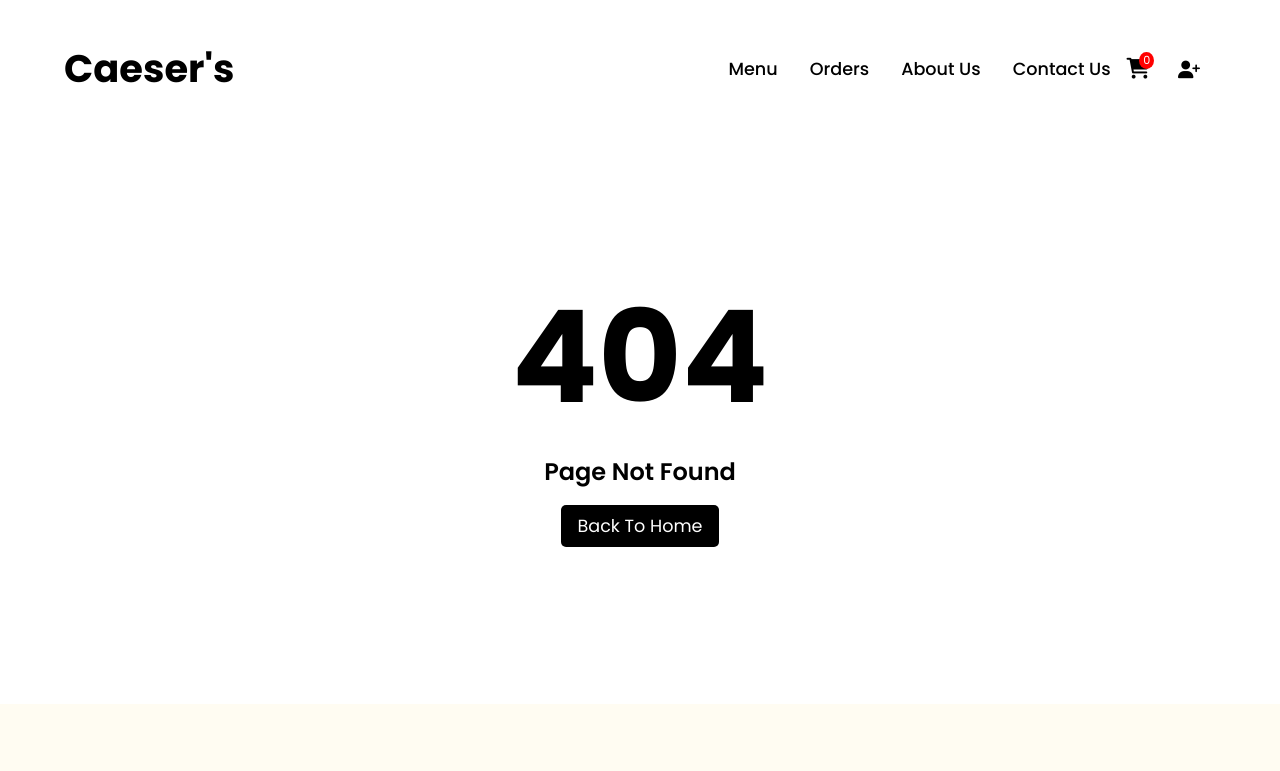
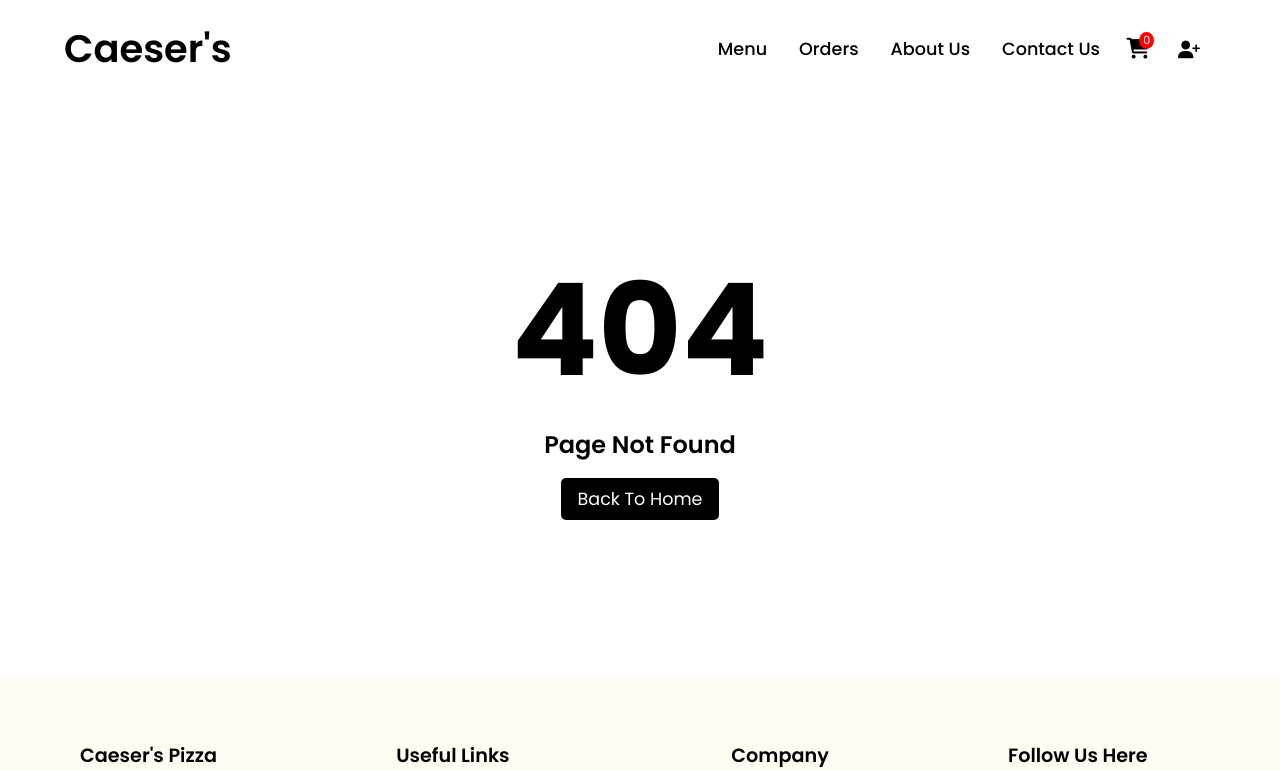
Before and after one commit to Abir-xyz/caeser-s-pizza-store-react, a React (Vite) app: page /acc in a window 1280 px wide. Shown: the top 771 px of the page. Built offline with nearby package versions, Linux system fonts and the light colour scheme.

Commit message:
fixed the position of cart and acc button in subNav

```diff
--- a/src/Components/SubNav.jsx
+++ b/src/Components/SubNav.jsx
@@ -1,6 +1,6 @@
 import { Link } from 'react-router-dom';
 import '../Css/subNav.css';
-import { useState } from 'react';
+import { useEffect, useState } from 'react';
 import { useCartContext } from '../Context/CartContexts';
 import UserAccount from './UserAccount';
 import Cart from './Cart';
@@ -13,6 +13,8 @@ const SubNav = () => {
   const [enter, setEnter] = useState(false);
   const [exit, setExit] = useState(false);
 
+  const [isFixed, setIsFixed] = useState(false);
+
   const handleEnter = () => {
     setEnter(true);
     setExit(true);
@@ -23,20 +25,55 @@ const SubNav = () => {
     setEnter(false);
   };
 
+  // get cart total count
   const totalItems = cartItems.reduce((total, item) => {
     let quantity = item.quantity;
     total += quantity;
     return total;
   }, 0);
 
+  // fixed nav
+  useEffect(() => {
+    const handleScroll = () => {
+      if (window.scrollY > 50) {
+        setIsFixed(true);
+      } else {
+        setIsFixed(false);
+      }
+    };
+
+    window.addEventListener('scroll', handleScroll);
+
+    return () => {
+      window.removeEventListener('scroll', handleScroll);
+    };
+  }, []);
+
   return (
     <>
-      <section className='subNav-container'>
-        <div className='subNav-center'>
+      <section className={`subNav-container ${isFixed ? 'fixed-nav' : ''} `}>
+        <div className={`subNav-center`}>
           <div className='subNav-brand'>
-            <Link to='/' className='sub-brand'>
-              Caeser's
-            </Link>
+            <div>
+              <Link to='/' className='sub-brand'>
+                Caeser's
+              </Link>
+            </div>
+            {/* cart & acc */}
+            <div className='subUser-acc-max'>
+              <Link className={`cart-wrapper`} onClick={handleCartEnter}>
+                <span className={`navbar-cart subNav-cart`}>
+                  <i className='fa-solid fa-cart-shopping'></i>
+                </span>
+                <span className='cart-count subNav-count'>
+                  <p>{totalItems}</p>
+                </span>
+              </Link>
+              <Link className='subNav-link'>
+                <UserAccount />
+              </Link>
+            </div>
+            {/* togglers */}
             <div className='subNav-toggler-wrapper'>
               <button
                 className={`subNav-enter ${
@@ -78,19 +115,6 @@ const SubNav = () => {
                   Contact Us
                 </Link>
               </div>
-              <div className='subUser-acc-max'>
-                <Link className={`cart-wrapper`} onClick={handleCartEnter}>
-                  <span className={`navbar-cart subNav-cart`}>
-                    <i className='fa-solid fa-cart-shopping'></i>
-                  </span>
-                  <span className='cart-count subNav-count'>
-                    <p>{totalItems}</p>
-                  </span>
-                </Link>
-                <Link className='subNav-link'>
-                  <UserAccount />
-                </Link>
-              </div>
             </div>
           </div>
         </div>
--- a/src/Css/subNav.css
+++ b/src/Css/subNav.css
@@ -1,8 +1,5 @@
 .subNav-container {
-  max-width: 90vw;
-  margin: 0 auto;
-  margin-top: 40px !important;
-  padding-bottom: 4rem;
+  margin-top: 20px;
 }
 
 .subNav-center {
@@ -10,15 +7,28 @@
   align-items: center;
   justify-content: space-between;
   /* fixed */
+  max-width: 90vw;
+  margin: 0 auto;
+  position: relative;
+}
+
+.fixed-nav {
   position: fixed;
-  width: 90%;
+  top: 0;
+  left: 0;
+  width: 100%;
   margin: 0 auto;
   z-index: 1;
+  background-color: #fff;
+  margin-top: 0 !important;
+  padding: 5px 0;
+  box-shadow: rgba(50, 50, 93, 0.25) 0px 2px 5px -1px,
+    rgba(0, 0, 0, 0.3) 0px 1px 3px -1px;
 }
 
 .sub-brand {
   font-size: 2.4rem;
-  font-weight: 700;
+  font-weight: 600;
   color: #000;
 }
 
@@ -41,9 +51,9 @@
   justify-content: space-between;
 }
 
-.sub-brand {
-  /* color: var(--themeClr); */
-  /* color: orange; */
+.subUser-acc-max {
+  position: absolute;
+  right: 0;
 }
 
 .subNav-enter,
@@ -57,6 +67,7 @@
 
 .subNav-links {
   height: auto !important;
+  margin-right: 100px;
 }
 
 .subNav-enter {
@@ -102,9 +113,10 @@
     height: 0 !important;
     overflow: hidden;
     transition: all 0.3s ease-in-out;
+    margin-right: 0 !important;
   }
   .show-links {
-    height: 265px !important;
+    height: 220px !important;
     overflow: none !important;
   }
   .show-toggle {
@@ -125,9 +137,17 @@
     flex-direction: column;
   }
 
-  .subUser-acc-max {
+  /* .subUser-acc-max {
     display: flex;
     flex-direction: column;
+    margin-top: 10px;
+  } */
+
+  .subUser-acc-max {
+    margin-right: 40px;
+  }
+  .subUser-acc-max > .cart-wrapper {
+    margin-right: 20px;
   }
 }
 
```
